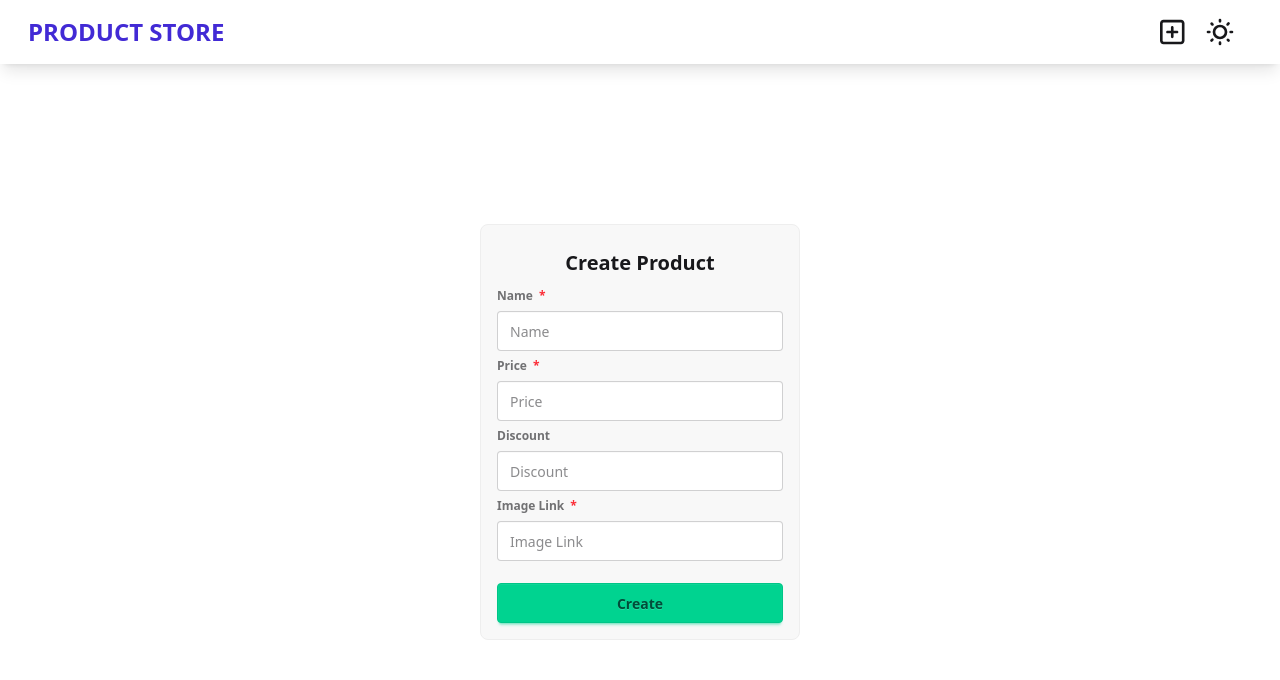
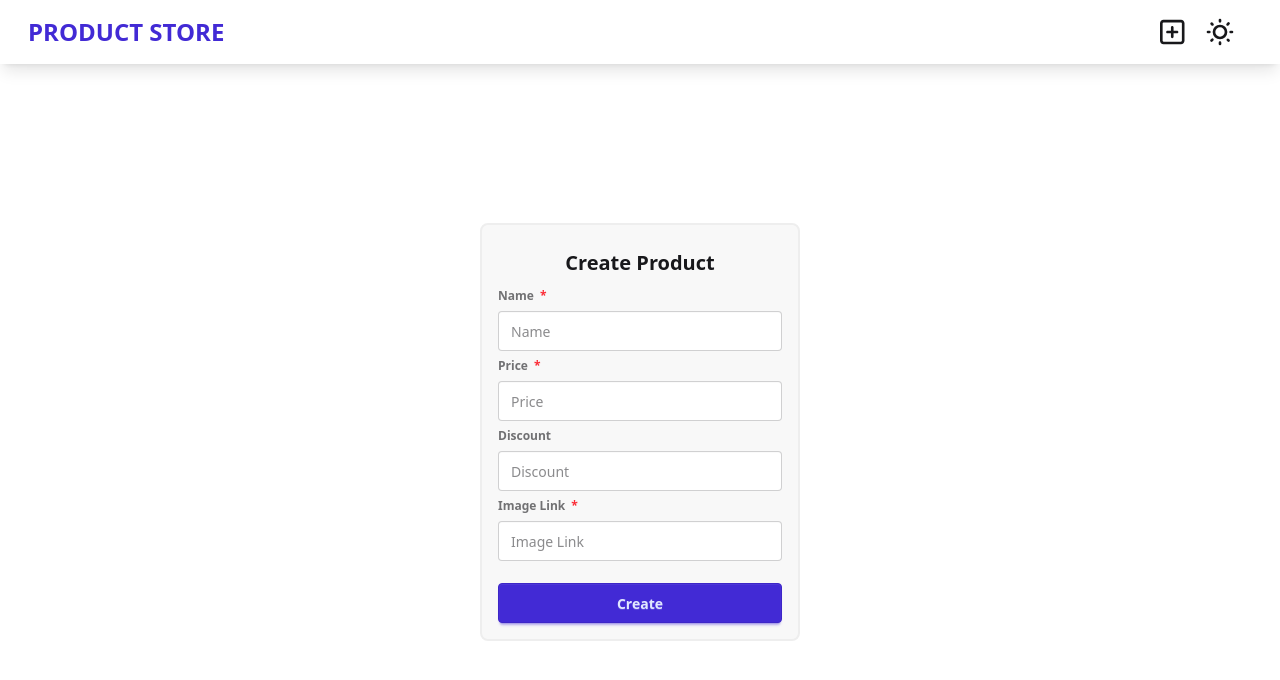
Before and after one commit to geraldsberongoy/mern-crash-course, a React (Vite) app in the folder frontend/: page /create in a window 1280 px wide. Shown: the top 680 px of the page. Built offline with nearby package versions, Linux system fonts and the light colour scheme; no server answers.

Commit message:
feat: update button style and border thickness in ProductForm component

```diff
--- a/frontend/src/components/ProductForm.jsx
+++ b/frontend/src/components/ProductForm.jsx
@@ -12,7 +12,7 @@ const ProductForm = ({ product, setProduct, handleSubmit }) => {
   return (
     <form
       onSubmit={handleSubmit}
-      className="fieldset bg-base-200 border-base-300 rounded-box h-auto w-xs border p-4"
+      className="fieldset bg-base-200 border-base-300 rounded-box h-auto w-xs border-2 p-4"
     >
       <legend className="fieldset-legend justify-center">
         <span className="text-center text-xl font-bold">
@@ -69,7 +69,7 @@ const ProductForm = ({ product, setProduct, handleSubmit }) => {
         onChange={handleChange}
       />
 
-      <button type="submit" className="btn btn-success mt-4">
+      <button type="submit" className="btn btn-primary mt-4">
         {product._id ? "Save Changes" : "Create"}
       </button>
     </form>
```
